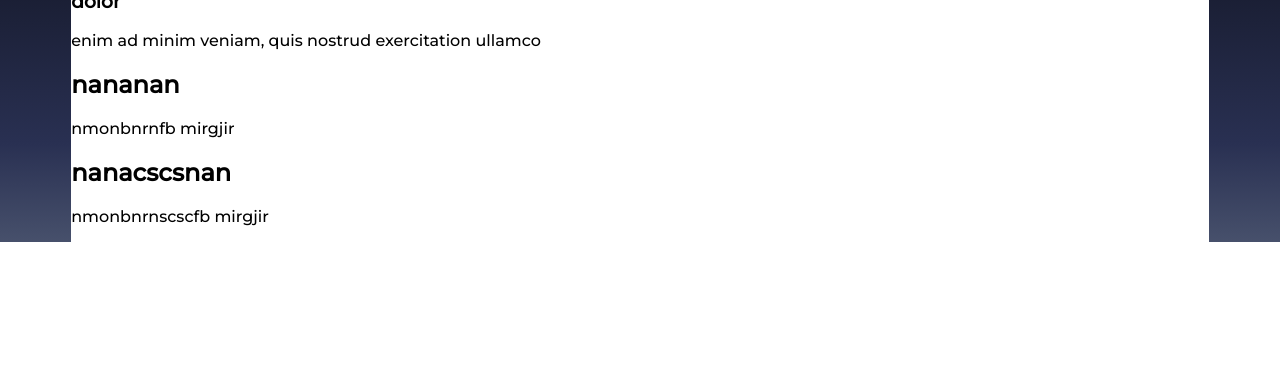
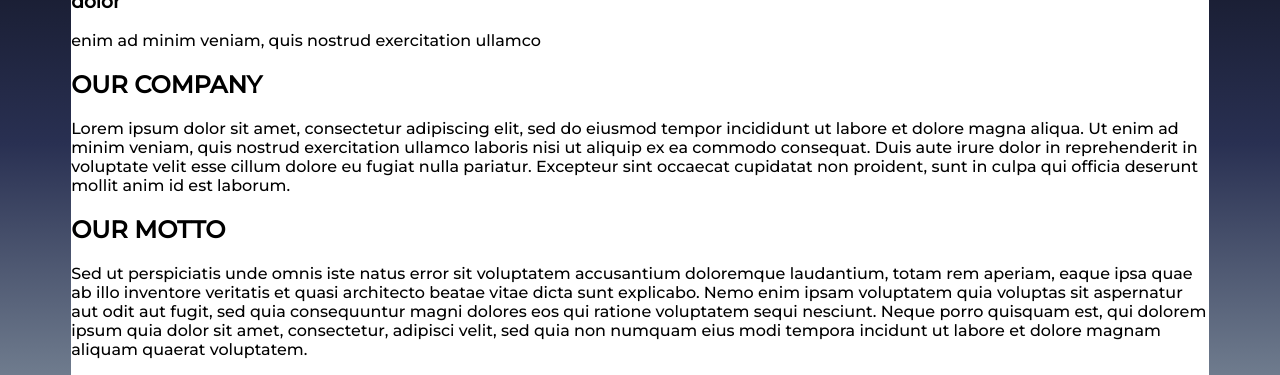
Before and after one commit to wojcikewelina/company-page-model, a React (Create React App) app: page / in a window 1280 px wide. Shown: the part 1897-2272 px from the top of the page. Before the commit the page ends 2139 px from the top, so only its background shows below. Built offline with nearby package versions, Linux system fonts and the light colour scheme.

Commit message:
2 files modified, 2 added

```diff
--- /dev/null
+++ b/src/components/mainView/companyDescriptionSection.js
@@ -0,0 +1,37 @@
+import React, { Component } from "react";
+import CompanyDescriptionElement from "./companyDescriptionElement";
+
+import { getDescriptionData } from "../../service/mv_companyDescription";
+
+export default class CompanyDescriptionSection extends Component {
+  constructor(props) {
+    super(props);
+    this.state = {
+      allData: []
+    };
+  }
+
+  componentDidMount() {
+    getDescriptionData().then(result => {
+      this.setState({
+        allData: result
+      });
+    });
+  }
+
+  render() {
+    const allElements = this.state.allData.map((element, i) => {
+      return (
+        <div>
+          <CompanyDescriptionElement
+            title={element.title}
+            text={element.text}
+            className={element.className}
+            key={"el" + i}
+          />
+        </div>
+      );
+    });
+    return <div className="company-description-section">{allElements}</div>;
+  }
+}
--- a/src/style/views/mainView/companyDescriptionElement.scss
+++ b/src/style/views/mainView/companyDescriptionElement.scss
@@ -43,6 +43,6 @@
   flex-direction: row-reverse;
 
   .mv-descript-img {
-    content: url(https://images.unsplash.com/photo-1514977401678-139bd5e76585?ixlib=rb-1.2.1&ixid=eyJhcHBfaWQiOjEyMDd9&auto=format&fit=crop&w=500&q=60);
+    content: url(https://images.unsplash.com/photo-1422284763110-6d0edd657b13?ixlib=rb-1.2.1&ixid=eyJhcHBfaWQiOjEyMDd9&auto=format&fit=crop&w=500&q=60);
   }
 }
--- a/src/views/mainView.js
+++ b/src/views/mainView.js
@@ -2,7 +2,7 @@ import React, { Component } from "react";
 
 import "../style/views/mainView/mainView.scss";
 import BasicDescriptionSection from "../components/mainView/basicDescriptionSection";
-import CompanyDescriptionElement from "../components/mainView/companyDescriptionElement";
+import CompanyDescriptionSection from "../components/mainView/companyDescriptionSection";
 
 class MainView extends Component {
   render() {
@@ -12,16 +12,7 @@ class MainView extends Component {
         <p id="startPictureText">LOREM</p>
         <div className="paralax-image" />
         <BasicDescriptionSection />
-        <CompanyDescriptionElement
-          title="nananan"
-          text="nmonbnrnfb mirgjir"
-          className="first-descr-sect"
-        />{" "}
-        <CompanyDescriptionElement
-          title="nanacscsnan"
-          text="nmonbnrnscscfb mirgjir"
-          className="second-descr-sect"
-        />
+        <CompanyDescriptionSection/>
       </div>
     );
   }
```
Also changed, not shown: src/components/mainView/footer.js (added).
